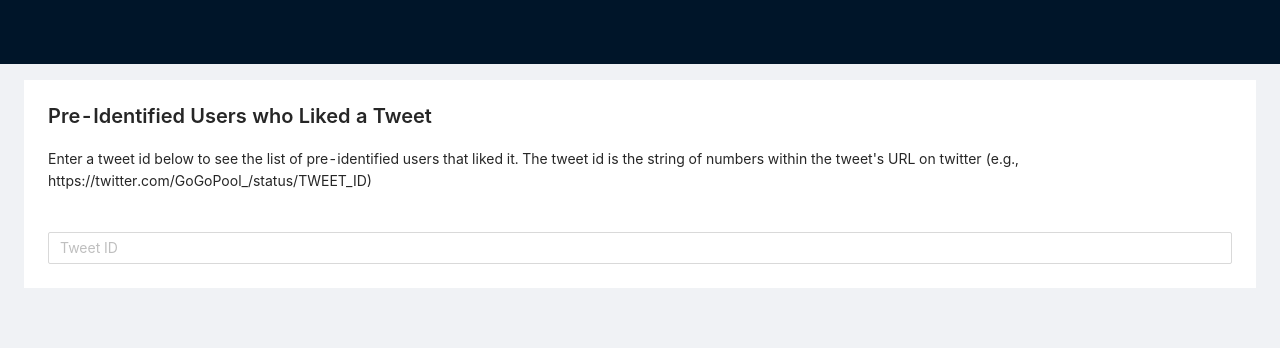
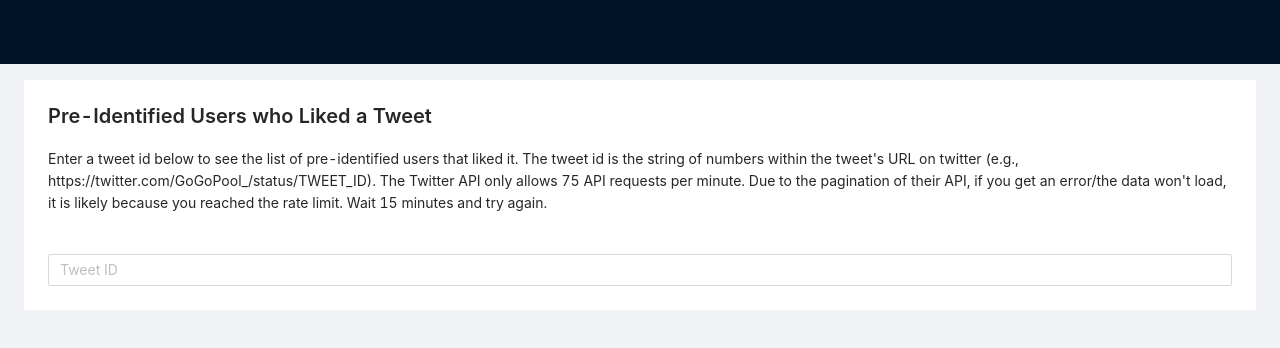
Before and after one commit to Bookcliff/tweet-api-likes, a React (Create React App) app: page / in a window 1280 px wide. Shown: the top 348 px of the page. Built offline with nearby package versions, Linux system fonts and the light colour scheme; no server answers.

Commit message:
Update table

```diff
--- a/src/App.js
+++ b/src/App.js
@@ -108,7 +108,11 @@ function App() {
         >
           Enter a tweet id below to see the list of pre-identified users that
           liked it. The tweet id is the string of numbers within the tweet's URL
-          on twitter (e.g., https://twitter.com/GoGoPool_/status/TWEET_ID)
+          on twitter (e.g., https://twitter.com/GoGoPool_/status/TWEET_ID). The
+          Twitter API only allows 75 API requests per minute. Due to the
+          pagination of their API, if you get an error/the data won't load, it
+          is likely because you reached the rate limit. Wait 15 minutes and try
+          again.
         </PageHeader>
 
         <div style={{ background: "#fff", padding: 24 }}>
```
